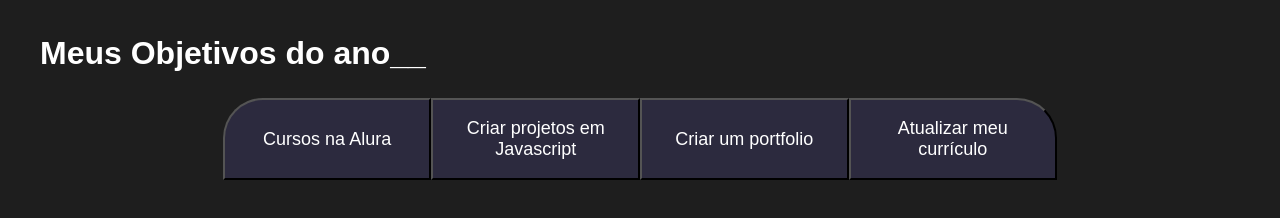
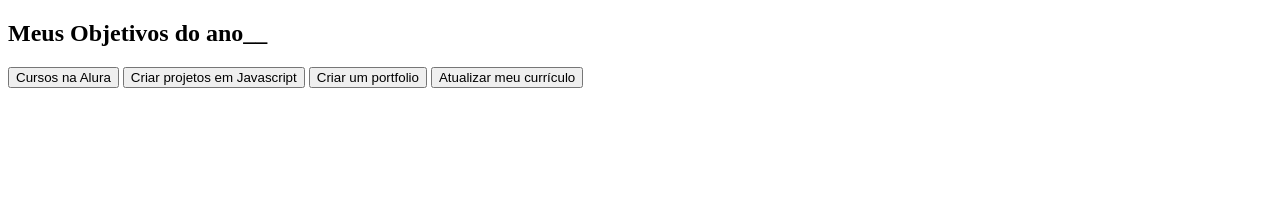
Before and after one commit to keisirayana/Site-projeto-de-vida, a plain HTML site: page index.html in a window 1280 px wide. Drawn offline with Linux system fonts and the light colour scheme.

Commit message:
Add files via upload

```diff
--- a/index.html
+++ b/index.html
@@ -1,13 +1,13 @@
 <!DOCTYPE html>
 <html lang="pt-br">
-
 <head>
    <meta charset="UTF-8">
+   <meta http-equiv="X-UA-Compatible" content="ie=edge">
    <meta name="viewport" content="width=device-width, initial-scale=1.0">
    <title>Meus objetivos do ano</title>
-   <link rel="stylesheet" href="style.css"
-<head></head>
 
+
+   <head>
 <body>
     <section class="conteudo-principal">
      <h2 class="titulo-principal">Meus Objetivos do ano_<spam>_<span></h2>
--- a/style.css
+++ b/style.css
@@ -22,53 +22,3 @@ body {
     width: 100%;
     margin: 0 auto;
 }
-.titulo-principal {
-    text-align: left;
-    width: 100%;
-    font-size: 32px;
-}
-.titulo-principal span {
-    color: var(--verde);
-}
-.titulo-principal span {
-    color: var(--verde);
-}
-.botao {
-    font-family: "Crakra Petch", sans-serif;
-    background-color: var(--botao-inativo);
-    color: var(--branco);
-    display: flex;
-    justify-content: center;
-    padding: 1em;
-    font-size: 18px;
-    align-items: center;
-    width: 100%;
-}
-border-bottom: 4px solid var(--botao-ativo);
-border-left: 2px solid var(--botao-ativo);
-border-right: 2px solid var(--botao-ativo);
-border-top: non;
-.botoes {
-    display: block;
-}
-
-@media screen and (min-width: 768px) {
-    .botoes {
-        display: flex;}
-    }
-    .botao:first-child {
-        border-radius: 40px 40px 0 0;}
-
-    @media screen and (min-width: 768px) {
-        .botoes {
-            display: flex;
-        }
-
-        .botao:first-child {
-            border-radius: 40px 0 0 0;
-        }
-
-        .botao:last-child {
-            border-radius: 0 40px 0 0;
-        }
-    }
```
Also changed, not shown: main.js (added, +11 -0 lines).
